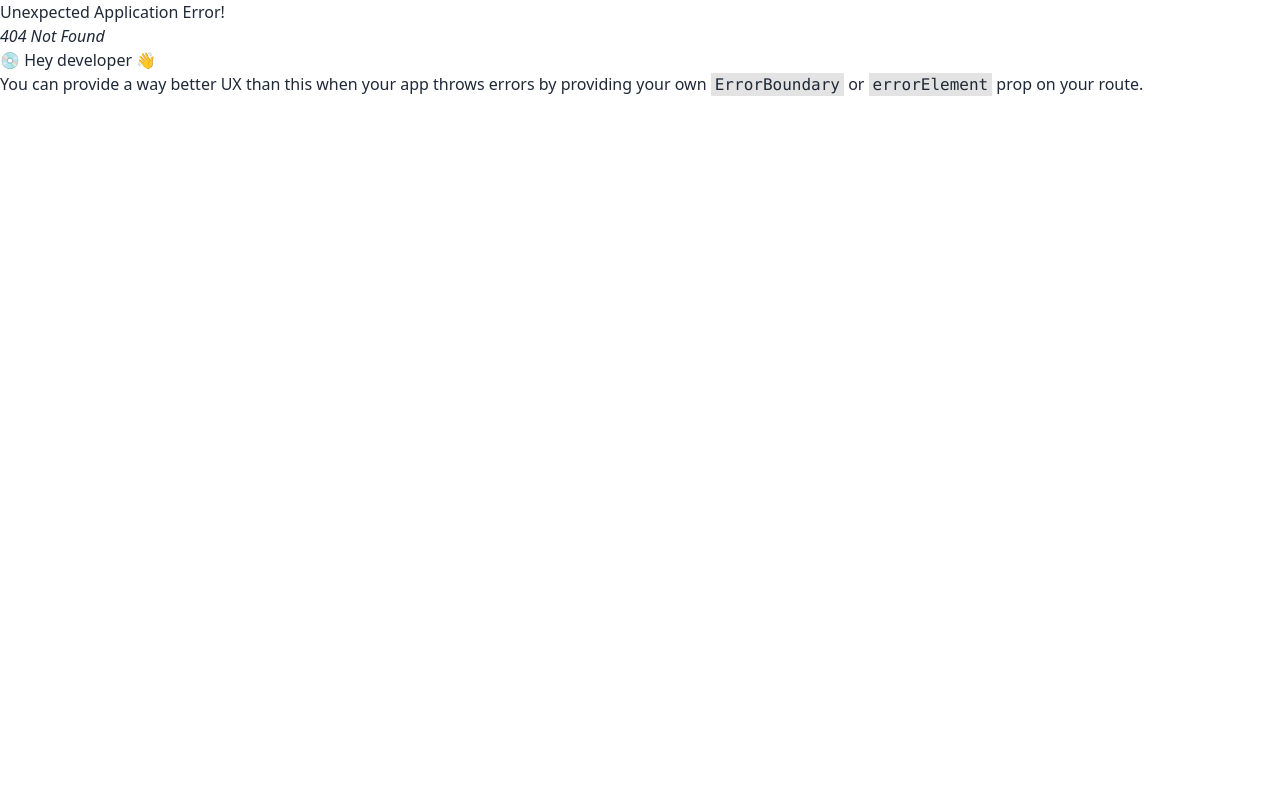
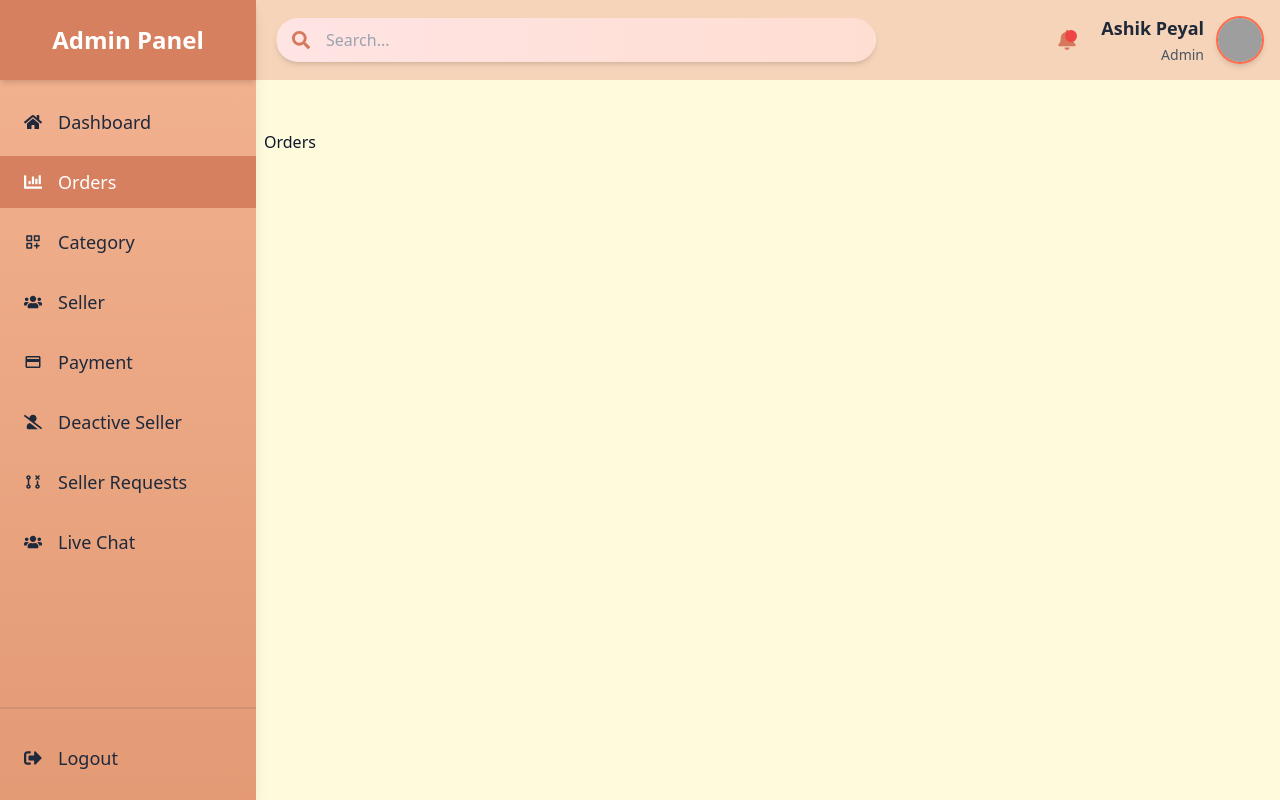
Before and after one commit to AshikurZaman01/Multi-Vendor-Ecommerce-Website-MERN, a React (Vite) app in the folder Front End/: page /admin/orders in a window 1280 px wide. Before the commit this address had no page. Built offline with nearby package versions, Linux system fonts and the light colour scheme; grey boxes are pictures that could not be loaded.

Commit message:
solve some UI problem

```diff
--- a/Front End/src/Components/Views/Auth/Admin/AdminDashboard/AdminDashboard.jsx
+++ b/Front End/src/Components/Views/Auth/Admin/AdminDashboard/AdminDashboard.jsx
@@ -1,8 +1,9 @@
 const AdminDashboard = () => {
     return (
-        <div>
+        <div className="">
             <h1>Dashboard</h1>
             {/* Additional dashboard content */}
+            <p>Lorem ipsum dolor, sit amet consectetur adipisicing elit. Corporis labore nam, repudiandae unde tempore neque ullam nobis voluptatum quia sapiente facilis obcaecati error quas ea consectetur, doloribus, deleniti distinctio amet.</p>
         </div>
     );
 };
--- a/Front End/src/Components/Views/Auth/Admin/AdminHeader/AdminHeader.jsx
+++ b/Front End/src/Components/Views/Auth/Admin/AdminHeader/AdminHeader.jsx
@@ -3,7 +3,7 @@ import SearchBar from "./SearchBar";
 
 const AdminHeader = () => {
     return (
-        <div className="flex justify-between items-center p-4 bg-[#F6D4BA] fixed top-0 w-full">
+        <div className="flex justify-between items-center p-4 bg-[#F6D4BA]  w-full">
             <div className="ml-0 lg:ml-[260px] rounded-md h-[48px] flex items-center transition-all w-full">
 
                 <div className="flex-1 ">
--- a/Front End/src/Components/Views/Auth/Admin/AdminSidebar/AdminSidebar.jsx
+++ b/Front End/src/Components/Views/Auth/Admin/AdminSidebar/AdminSidebar.jsx
@@ -33,6 +33,7 @@ const AdminSidebar = () => {
 
     return (
         <div className="relative">
+
             {/* Toggle button for mobile */}
             <button
                 onClick={handleToggle}
@@ -48,7 +49,7 @@ const AdminSidebar = () => {
                     <span>Admin Panel</span>
                 </div>
 
-                <Nav routes={routes} isOpen={isOpen} onRouteClick={handleRouteClick} />
+                <Nav routes={routes} isOpen={isOpen} setIsOpen={setIsOpen} onRouteClick={handleRouteClick} />
 
                 <div className='divider'></div>
 
--- a/Front End/src/Components/Views/Auth/Admin/AdminSidebar/Nav.jsx
+++ b/Front End/src/Components/Views/Auth/Admin/AdminSidebar/Nav.jsx
@@ -1,22 +1,29 @@
-import { NavLink } from "react-router-dom"
+import { NavLink } from "react-router-dom";
 
-const Nav = ({ routes }) => {
+const Nav = ({ routes, isOpen, setIsOpen, onRouteClick }) => {
     return (
         <nav className="flex-grow mt-4">
             <ul className="space-y-2">
                 {routes.map(route => (
                     <li key={route.id}>
                         <NavLink
-                            to={`${route.path}`}
-                            className={({ isActive }) => `flex items-center px-6 py-3 text-lg font-medium hover:bg-[#D68060] hover:text-white ${isActive ? 'bg-[#D68060] text-white' : ''}`}
+                            to={route.path}
+                            className={({ isActive }) =>
+                                `flex items-center px-6 py-3 text-lg font-medium hover:bg-[#D68060] hover:text-white ${isActive ? 'bg-[#D68060] text-white' : ''}`
+                            }
+                            onClick={() => {
+                                onRouteClick();
+                                setIsOpen(!isOpen);
+                            }}
+
                         >
                             {route.icon} <span className="ml-4">{route.name}</span>
                         </NavLink>
                     </li>
                 ))}
             </ul>
-        </nav>
-    )
-}
+        </nav >
+    );
+};
 
-export default Nav
+export default Nav;
--- /dev/null
+++ b/Front End/src/Components/Views/Auth/Admin/AdminSidebar/Orders.jsx
@@ -0,0 +1,8 @@
+
+const Orders = () => {
+    return (
+        <div>Orders</div>
+    )
+}
+
+export default Orders
--- a/Front End/src/main.jsx
+++ b/Front End/src/main.jsx
@@ -16,6 +16,7 @@ import Seller from './Components/Views/Seller/Seller';
 import AdminDashboard from './Components/Views/Auth/Admin/AdminDashboard/AdminDashboard';
 import AdminMainLayout from './Components/Views/Auth/Admin/AdminMainLayout/AdminMainLayout';
 import AdminLogin from './Components/Views/Auth/Admin/AdminLogin/AdminLogin';
+import Orders from './Components/Views/Auth/Admin/AdminSidebar/Orders';
 
 
 const router = createBrowserRouter([
@@ -56,6 +57,10 @@ const router = createBrowserRouter([
         path: "dashboard",
         element: <AdminDashboard />
       },
+      {
+        path: "orders",
+        element:<Orders />
+      }
 
 
     ]
```
